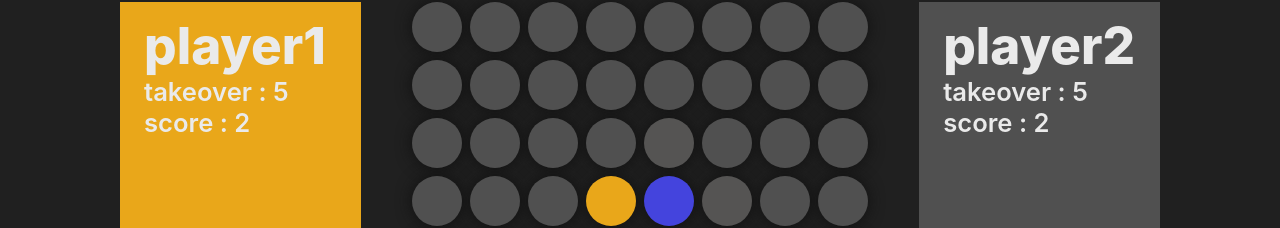
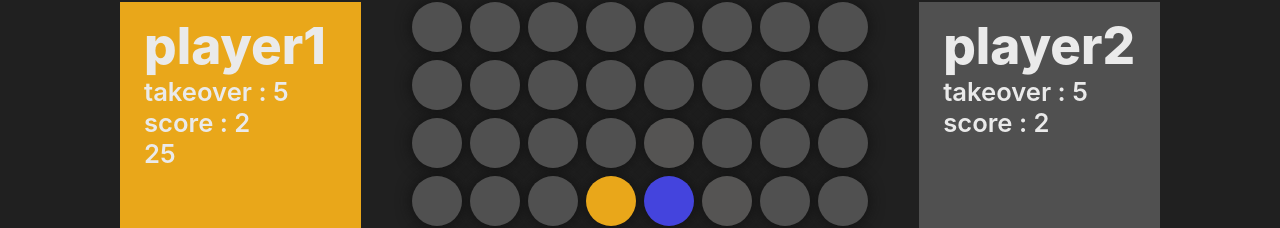
Before and after one commit to yyb02006/Boardgame, a React (Create React App) app: page /othello in a window 1280 px wide. Shown: the part 78-306 px from the top of the page. Built offline with nearby package versions, Linux system fonts and the light colour scheme.

Commit message:
타이머 30초 구현

```diff
--- a/src/routes/Othello.tsx
+++ b/src/routes/Othello.tsx
@@ -268,6 +268,7 @@ const Square = ({
 					currentPlayer === player && owner === getOppositeElement(player)
 						? takeOverChance - 1
 						: takeOverChance,
+				hasFlippable: !!getFlippables(resultSquares, player).length,
 			};
 		};
 		updateStates(() => resultSquares, nextPlayer);
@@ -328,11 +329,13 @@ const GameBoard = ({
 	setSquareStates,
 	setPlayersData,
 	setCurrentPlayer,
+	setSeconds,
 }: GameBoardProps) => {
 	const updateStates = useCallback(
 		(callback: (p: SquareStates[]) => SquareStates[], nextPlayer: PlayerElement) => {
 			setSquareStates(callback);
 			setCurrentPlayer(nextPlayer);
+			setSeconds(30);
 		},
 		[]
 	);
@@ -354,7 +357,7 @@ const GameBoard = ({
 	);
 };
 
-const PlayerCard = ({ playerData, currentPlayer }: PlayerCardProps) => {
+const PlayerCard = ({ playerData, currentPlayer, seconds }: PlayerCardProps) => {
 	const { index, name, score, takeOverChance, error } = playerData;
 	return (
 		<PlayerCardLayout $player={index} $currentPlayer={currentPlayer}>
@@ -364,6 +367,7 @@ const PlayerCard = ({ playerData, currentPlayer }: PlayerCardProps) => {
 					<h3>takeover : {takeOverChance}</h3>
 					<h3>score : {score}</h3>
 					<h3 className="Error">{error}</h3>
+					{playerData.index === currentPlayer ? <h3 className="Timer">{seconds}</h3> : null}
 				</div>
 			</div>
 		</PlayerCardLayout>
@@ -393,6 +397,7 @@ const Othello = () => {
 			score: squareStates.filter((square) => square.owner === 'player1').length,
 			takeOverChance: 5,
 			error: '',
+			hasFlippable: true,
 		},
 		player2: {
 			index: 'player2',
@@ -400,6 +405,7 @@ const Othello = () => {
 			score: squareStates.filter((square) => square.owner === 'player2').length,
 			takeOverChance: 5,
 			error: '',
+			hasFlippable: true,
 		},
 	});
 	const [seconds, setSeconds] = useState<number>(30);
@@ -429,15 +435,24 @@ const Othello = () => {
 	}, [seconds]);
 	return (
 		<Layout>
-			<PlayerCard playerData={playersData.player1} currentPlayer={currentPlayer} />
+			<PlayerCard
+				playerData={playersData.player1}
+				currentPlayer={currentPlayer}
+				seconds={seconds}
+			/>
 			<GameBoard
 				squareStates={squareStates}
 				currentPlayer={currentPlayer}
 				setSquareStates={setSquareStates}
 				setPlayersData={setPlayersData}
 				setCurrentPlayer={setCurrentPlayer}
+				setSeconds={setSeconds}
 			/>
-			<PlayerCard playerData={playersData.player2} currentPlayer={currentPlayer} />
+			<PlayerCard
+				playerData={playersData.player2}
+				currentPlayer={currentPlayer}
+				seconds={seconds}
+			/>
 		</Layout>
 	);
 };
--- a/src/typings/OthelloTypes.d.ts
+++ b/src/typings/OthelloTypes.d.ts
@@ -12,6 +12,7 @@ interface PlayerData {
 	score: number;
 	takeOverChance: number;
 	error: string;
+	hasFlippable: boolean;
 }
 
 type SettingTyps = 'paid' | 'vanilla' | 'free' | 'modded' | 'list';
@@ -49,6 +50,7 @@ interface SquareStyleProps {
 interface PlayerCardProps {
 	playerData: PlayerData;
 	currentPlayer: PlayerElement;
+	seconds: number;
 }
 
 interface GameBoardProps {
@@ -57,6 +59,7 @@ interface GameBoardProps {
 	setSquareStates: React.Dispatch<React.SetStateAction<SquareStates[]>>;
 	setPlayersData: SetPlayersData;
 	setCurrentPlayer: React.Dispatch<React.SetStateAction<PlayerElement>>;
+	setSeconds: React.Dispatch<React.SetStateAction<number>>;
 }
 
 interface SquareProps {
```
